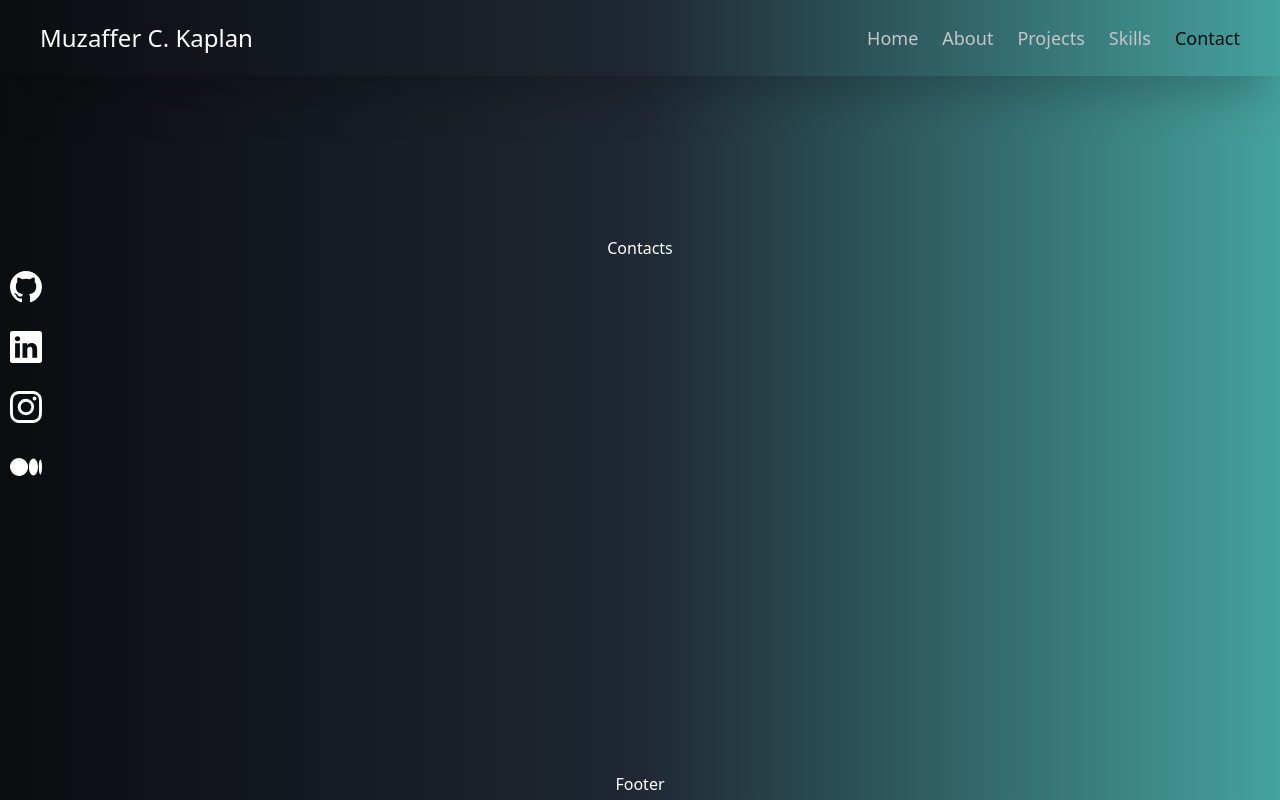
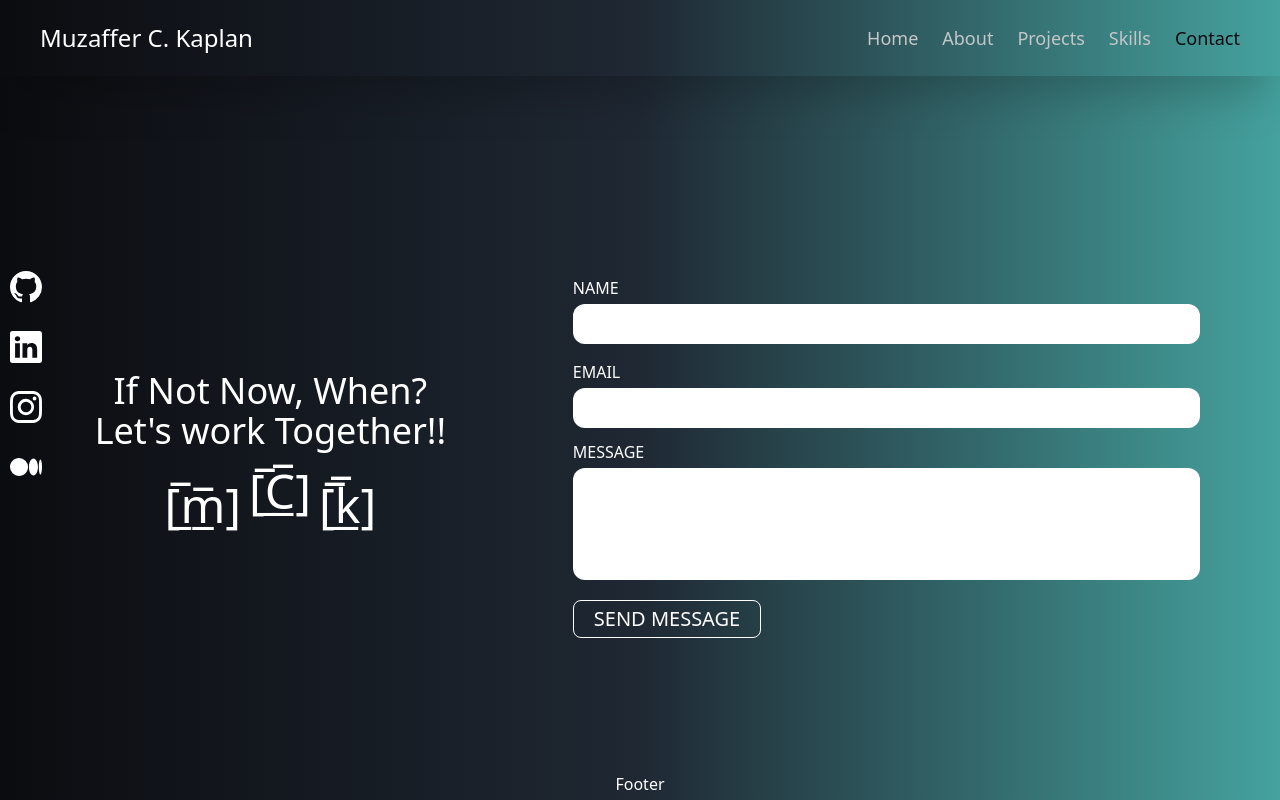
Before and after one commit to muzaffercankaplan/MyPortfolio-Next.js, a Next.js app: page /contacts in a window 1280 px wide. Built offline with nearby package versions, Linux system fonts and the light colour scheme.

Commit message:
Header and project page fixed

```diff
--- a/app/contacts/page.tsx
+++ b/app/contacts/page.tsx
@@ -1,5 +1,108 @@
+"use client";
+
+import { useState } from "react";
+
 const Contacts = () => {
-  return <div>Contacts</div>;
+  const [formValue, setFormValue] = useState<{
+    name: string;
+    email: string;
+    message: string;
+  }>({
+    name: "",
+    email: "",
+    message: "",
+  });
+  const handleSubmit = (e: any) => {
+    e.preventDefault();
+  };
+  return (
+    <div>
+      <div className="flex flex-col justify-center h-full">
+        <h2 className="block md:hidden text-2xl mb-4">Contact</h2>
+        <div className="grid lg:grid-cols-5 gap-8">
+          <div className="col-span-3 gap-5lg:py-10 flex flex-col justify-center text-center lg:col-span-2 w-full h-full">
+            <div className="text-4xl mb-4 items-center">
+              <h2>If Not Now, When?</h2>
+              <h2>{`Let's work Together!!`}</h2>
+            </div>
+            <div className="text-5xl flex justify-center items-center">
+              <p className="hover:text-hoverc hover:scale-125 cursor-pointer duration-700">
+                [̲̅m̲̅]
+              </p>
+              <p className="hover:text-hoverc hover:scale-125 cursor-pointer duration-700 mx-2 mb-7">
+                [̲̅C̲̅]
+              </p>
+              <p className="hover:text-hoverc hover:scale-125 cursor-pointer duration-700">
+                [̲̅k̲̅]
+              </p>
+            </div>
+          </div>
+          <div className="col-span-3 lg:py-10 justify-center text-left w-full h-full">
+            <form
+              // onSubmit={handleSubmit}
+              action="https://getform.io/f/9b2ac89d-2e50-475c-9a93-85a1ba1283be"
+              method="POST"
+              className="mx-10 "
+            >
+              <div className="flex flex-col">
+                <label htmlFor="Name" className="uppercase mb-1 ml-3 md:ml-0">
+                  Name
+                </label>
+                <input
+                  id="Name"
+                  required
+                  value={formValue.name}
+                  onChange={(e) =>
+                    setFormValue({ ...formValue, name: e.target.value })
+                  }
+                  name="Name"
+                  className="rounded-xl p-2 text-primary outline-0"
+                />
+              </div>
+              <div className="flex flex-col my-3">
+                <label htmlFor="Email" className="uppercase my-1 ml-3 md:ml-0">
+                  Email
+                </label>
+                <input
+                  id="Email"
+                  value={formValue.email}
+                  onChange={(e) =>
+                    setFormValue({ ...formValue, email: e.target.value })
+                  }
+                  required
+                  type="email"
+                  name="Email"
+                  className="rounded-xl p-2 text-primary outline-0"
+                />
+              </div>
+              <div className="flex flex-col">
+                <label
+                  htmlFor="Message"
+                  className="uppercase mb-1 ml-3 md:ml-0"
+                >
+                  Message
+                </label>
+                <textarea
+                  id="Message"
+                  required
+                  value={formValue.message}
+                  onChange={(e) =>
+                    setFormValue({ ...formValue, message: e.target.value })
+                  }
+                  name="Message"
+                  className="rounded-xl resize-none outline-0 text-primary p-2"
+                  rows={4}
+                ></textarea>
+              </div>
+              <button className="border-hoverc border mt-5 px-5 text-center py-1 uppercase text-xl rounded-lg hover:scale-105 hover:bg-hoverc duration-500">
+                send message
+              </button>
+            </form>
+          </div>
+        </div>
+      </div>
+    </div>
+  );
 };
 
 export default Contacts;
--- a/app/page.tsx
+++ b/app/page.tsx
@@ -41,7 +41,7 @@ const Page = () => {
       >
         <button className="group text-base text-text uppercase cursor-pointer border-[1px] border-border leading-3 mb-4">
           <a
-            href="MuzafferKaplanResume.pdf"
+            href="MuzafferCanKaplan.pdf"
             target="_blank"
             rel="noopener noreferrer"
             download="MuzafferKaplanResume.pdf"
--- a/app/projects/[projects]/page.tsx
+++ b/app/projects/[projects]/page.tsx
@@ -24,8 +24,17 @@ const Projects = () => {
 
   return (
     <>
-      <div key={currentProject?.id} className="relative">
-        <div className="w-screen h-[35vh] md:h-[50vh] relative">
+      <div
+        key={currentProject?.id}
+        className={currentProject?.framework === "React" ? "relative" : ""}
+      >
+        <div
+          className={`relative ${
+            currentProject?.framework === "React"
+              ? "w-screen h-[35vh] md:h-[50vh]"
+              : "h-screen w-[50vh]"
+          } `}
+        >
           <div className="group tracking-[.5rem] text-[#66FCF1] uppercase cursor-pointer border border-[#45A29E] absolute z-50 left-10 top-10">
             <Link
               href="/projects"
@@ -42,12 +51,15 @@ const Projects = () => {
               />
             </Link>
           </div>
-          <div className="absolute top-0 left-0 w-full h-[35vh] md:h-[50vh] bg-primary opacity-50 z-10" />
+          {currentProject?.framework === "React" && (
+            <div className="absolute top-0 left-0 w-full h-[35vh] md:h-[50vh] bg-primary opacity-50 z-10" />
+          )}
           <Image
-            className="absolute z-1"
+            className="absolute z-1 items-end"
             layout="fill"
             src={currentProject?.image || ""}
             alt="/"
+            loading="lazy"
           />
           <div className="absolute top-[70%] mx-20 max-w-[1240px] w-full left-[50%] right-[50%] translate-x-[-50%] translate-y-[-50%] text-white z-10 p-2">
             <h2 className="py-2 text-left text-2xl">
--- a/components/Layout/Header.tsx
+++ b/components/Layout/Header.tsx
@@ -2,10 +2,13 @@
 import { motion, Variants } from "framer-motion";
 import Link from "next/link";
 import { usePathname } from "next/navigation";
-import { useState } from "react";
+import { FC } from "react";
 import { navbarLinkModal } from "../../typings";
-
-const Header = () => {
+type Props = {
+  isOpen: boolean;
+  setIsOpen: any;
+};
+const Header: FC<Props> = ({ isOpen, setIsOpen }) => {
   const itemVariants: Variants = {
     open: {
       opacity: 1,
@@ -14,8 +17,6 @@ const Header = () => {
     },
     closed: { opacity: 0, y: 20, transition: { duration: 0.2 } },
   };
-
-  const [isOpen, setIsOpen] = useState(false);
 
   const pathName = usePathname();
   const navbarLink: navbarLinkModal[] = [
```
Also changed, not shown: data/projectsModal.ts (+53 -31 lines), data/skillsIconModal.ts (+7 -0 lines).
